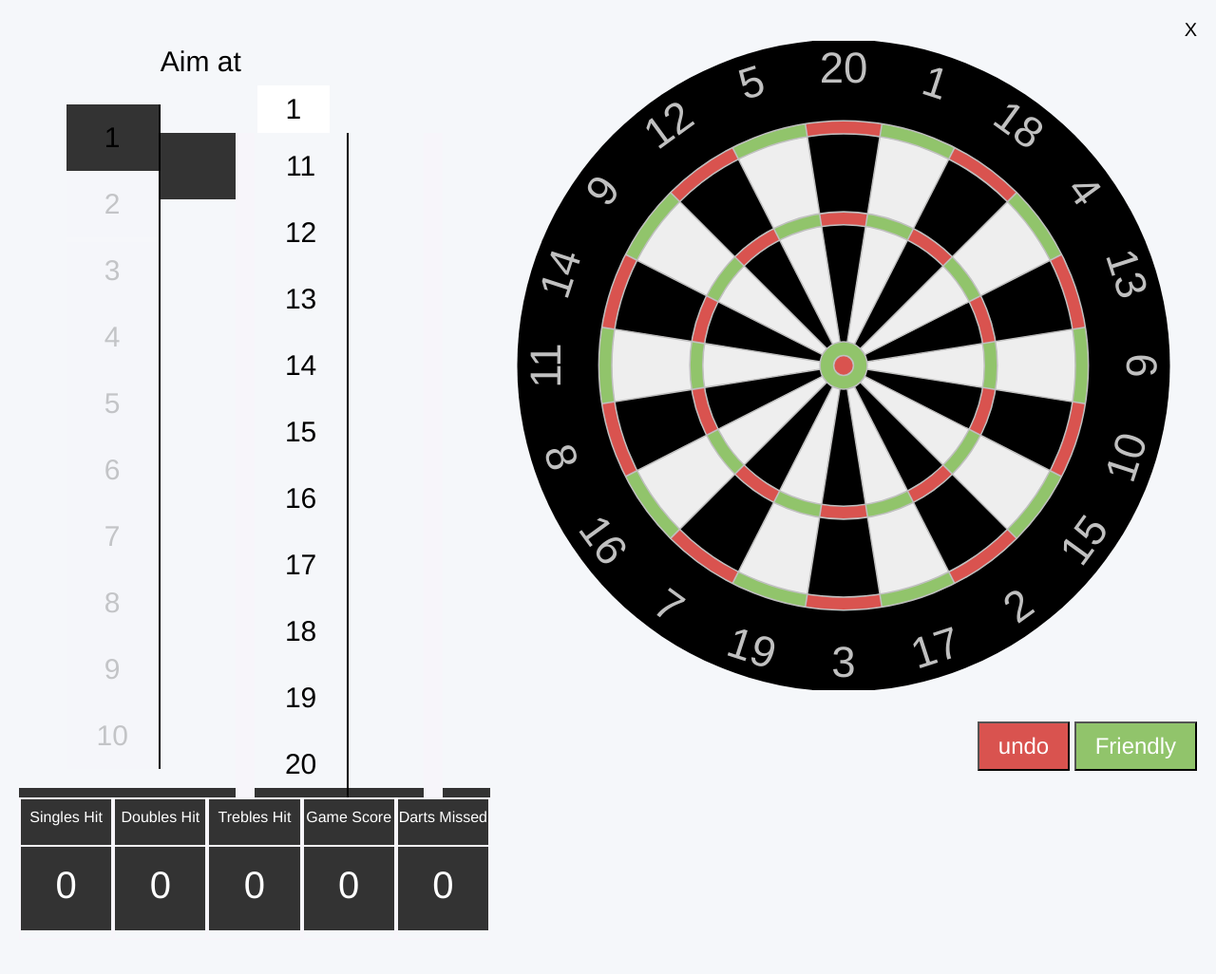
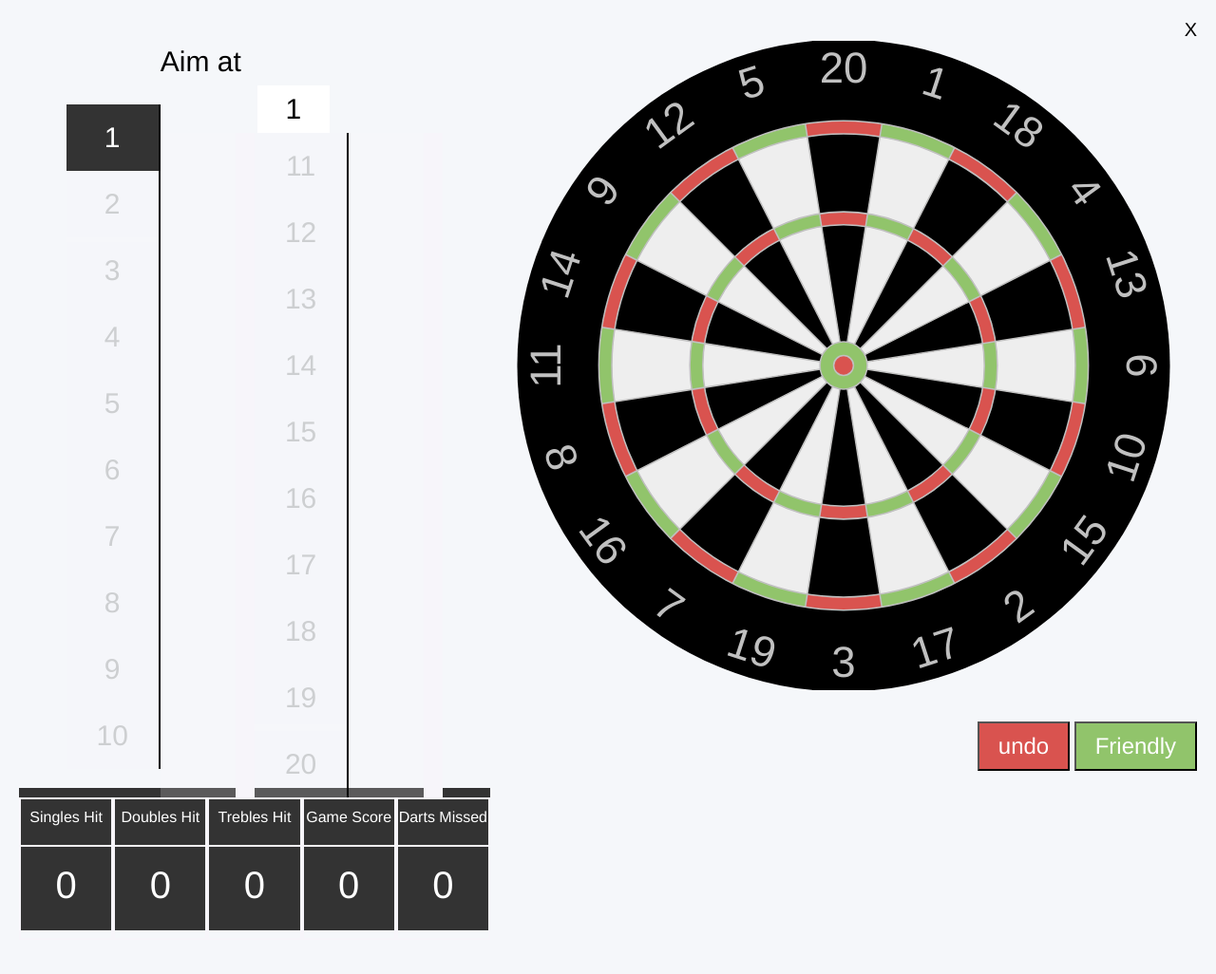
Before and after one commit to daneclipse/dartsApp, a PHP site: page /PHP/roundTheWorld/roundTheWorld.php?username=1 in a window 1280 px wide. Shown: the whole page at 95% size. Run offline with PHP 8.4, Linux system fonts and the light colour scheme; data that the repository does not hold is empty.

Commit message:
rtw change colour function sorted

```diff
--- a/css/world.css
+++ b/css/world.css
@@ -44,6 +44,11 @@
 .inner_half
 {
 	height: 10%;
+}
+
+.regularText
+{
+	height: 100%;
 }
 
 .numbersNeeded
--- a/roundTheWorld/roundTheWorld.js
+++ b/roundTheWorld/roundTheWorld.js
@@ -43,28 +43,35 @@ $(completeGameButton).addClass('button greenButton');
 
 
 // CHECK FUNCTION
-function changeColour()
+function changeColour(number)
+{
+	if (number >= 1)
 	{
 		var scorecard = $('.inner_half');
 		for (var i = 0; i < scorecard.length; i++)
 		{
-		var inner_text = $(scorecard[i]).children().text();
-		var hitArea = $('.' + inner_text).parent();
+			var inner_text = Number($(scorecard[i]).children().text());
 			if (inner_text == number)
 			{
 				$(scorecard[i]).css('opacity', '1');
 				$(scorecard[i]).css('background-color', '#333');
-			$(hitArea).css('background-color', '#333');
+				$(scorecard[i]).css('color', '#fff');
 			}
 			else
 			{
+				$(scorecard[i]).css('background-color', '#f7f5fa');
+				$(scorecard[i]).css('color', '#333');
 				$(scorecard[i]).css('opacity', '0.2');
-			$(scorecard[i]).css('background-color', '#f7f5fa');
 			}
 		}
 	}
+	else
+	{
+		return;
+	}
+}
 
-changeColour();
+changeColour(number);
 
 
 function markScore(num, numHit, score)
@@ -105,6 +112,7 @@ function markScore(num, numHit, score)
 					scoreTrebleGame(score, numHit);
 				}
 			}
+		changeColour(numHit + 1);
 		}
 		else
 		{
@@ -122,7 +130,7 @@ function markScore(num, numHit, score)
 
 function scoreDart(score, numHit)
 {
-	var segment = document.getElementById(numHit);
+	var segment = document.getElementById('num' + numHit);
 	if (score == 'single')
 	{
 		players[0].singlesHit++;
@@ -282,6 +290,7 @@ undo.on('click', function()
 		}
 		if (players[0].scores[players[0].scores.length - 1] != 0)
 		{
+			changeColour(number - 1);
 			if (players[0].scores[players[0].scores.length - 1] == 3 || players[0].scores[players[0].scores.length - 1] == -3)
 			{
 				players[0].treblesHit--;
@@ -342,16 +351,16 @@ function checkUndo(player, num)
 		$(aimSection).text(players[0].targetNum);
 		player.totalScored = 0;
 		$(scoreSection).text(player.totalScored);
-		var segment = document.getElementById(players[0].targetNum);
-		$(segment).empty();
+		var segment = document.getElementById('num' + players[0].targetNum);
+		$(segment).text('');
 	}
 	else
 	{
-		var segment = document.getElementById(players[0].targetNum - 1);
-		$(segment).empty();
 		// player.targetNum = player.targetNum - num;
 		player.targetNum = player.targetNum - 1;
 		number = player.targetNum;
+		var segment = document.getElementById('num' + players[0].targetNum);
+		$(segment).text('');
 		$(aimSection).text(players[0].targetNum);
 		player.totalScored = player.totalScored - num;
 		$(scoreSection).text(players[0].totalScored);
--- a/roundTheWorld/roundTheWorld.php
+++ b/roundTheWorld/roundTheWorld.php
@@ -65,16 +65,16 @@ $gameType = $_GET['game']; // single, double, treble etc ..
 				</div>
 				<!-- DIV FOR THE FIRST 10 SCORES  -->
 				<div class="quarter numbersHit">
-					<div class="inner_half"><p class="regularText 1"></p></div>
-					<div class="inner_half"><p class="regularText 2"></p></div>
-					<div class="inner_half"><p class="regularText 3"></p></div>
-					<div class="inner_half"><p class="regularText 4"></p></div>
-					<div class="inner_half"><p class="regularText 5"></p></div>
-					<div class="inner_half"><p class="regularText 6"></p></div>
-					<div class="inner_half"><p class="regularText 7"></p></div>
-					<div class="inner_half"><p class="regularText 8"></p></div>
-					<div class="inner_half"><p class="regularText 9"></p></div>
-					<div class="inner_half"><p class="regularText 10"></p></div>
+					<div class="inner_half"><p class="regularText" id="num1"></p></div>
+					<div class="inner_half"><p class="regularText" id="num2"></p></div>
+					<div class="inner_half"><p class="regularText" id="num3"></p></div>
+					<div class="inner_half"><p class="regularText" id="num4"></p></div>
+					<div class="inner_half"><p class="regularText" id="num5"></p></div>
+					<div class="inner_half"><p class="regularText" id="num6"></p></div>
+					<div class="inner_half"><p class="regularText" id="num7"></p></div>
+					<div class="inner_half"><p class="regularText" id="num8"></p></div>
+					<div class="inner_half"><p class="regularText" id="num9"></p></div>
+					<div class="inner_half"><p class="regularText" id="num10"></p></div>
 				</div>
 				<!-- DIV FOR THE SECOND 10 TARGETS -->
 				<div class="quarter numbersNeeded">
@@ -91,16 +91,16 @@ $gameType = $_GET['game']; // single, double, treble etc ..
 				</div>
 				<!-- DIV FOR THE SECOND 10 SCORES -->
 				<div class="quarter numbersHit">
-					<div class="inner_half"><p class="regularText" id="11"></p></div>
-					<div class="inner_half"><p class="regularText" id="12"></p></div>
-					<div class="inner_half"><p class="regularText" id="13"></p></div>
-					<div class="inner_half"><p class="regularText" id="14"></p></div>
-					<div class="inner_half"><p class="regularText" id="15"></p></div>
-					<div class="inner_half"><p class="regularText" id="16"></p></div>
-					<div class="inner_half"><p class="regularText" id="17"></p></div>
-					<div class="inner_half"><p class="regularText" id="18"></p></div>
-					<div class="inner_half"><p class="regularText" id="19"></p></div>
-					<div class="inner_half"><p class="regularText" id="20"></p></div>
+					<div class="inner_half"><p class="regularText" id="num11"></p></div>
+					<div class="inner_half"><p class="regularText" id="num12"></p></div>
+					<div class="inner_half"><p class="regularText" id="num13"></p></div>
+					<div class="inner_half"><p class="regularText" id="num14"></p></div>
+					<div class="inner_half"><p class="regularText" id="num15"></p></div>
+					<div class="inner_half"><p class="regularText" id="num16"></p></div>
+					<div class="inner_half"><p class="regularText" id="num17"></p></div>
+					<div class="inner_half"><p class="regularText" id="num18"></p></div>
+					<div class="inner_half"><p class="regularText" id="num19"></p></div>
+					<div class="inner_half"><p class="regularText" id="num20"></p></div>
 				</div>
 			</div><!-- CLOSE DIV WITH CLASS SCOREBOARD -->
 			<div class="lower_scoreboard">
```
Lines whose indentation alone changed are shown as unchanged.
